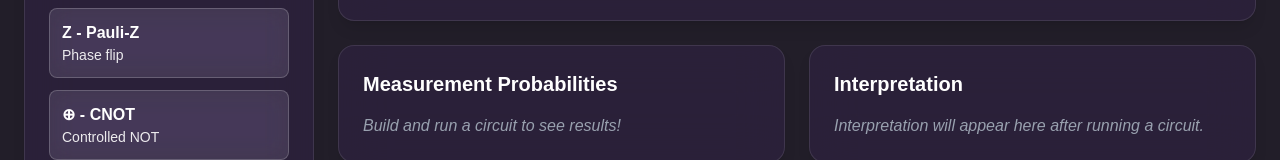
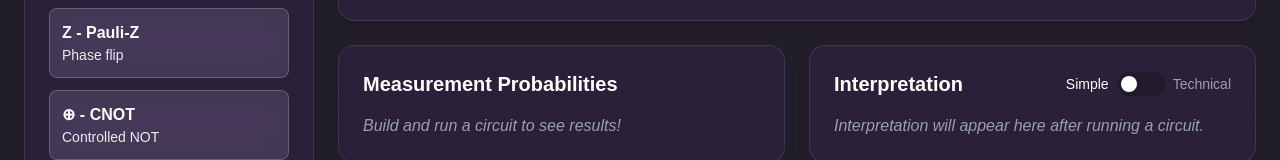
Before and after one commit to EdwinNgui/SpurHacks, a Next.js app: page /quantassist in a window 1280 px wide. Shown: the part 513-673 px from the top of the page. Built offline with nearby package versions, Linux system fonts and the light colour scheme.

Commit message:
feat: simple technical interpretation

```diff
--- a/src/app/quantassist/page.tsx
+++ b/src/app/quantassist/page.tsx
@@ -2,7 +2,7 @@
 
 import React, { useState } from 'react';
 import { runCircuit } from '@/lib/simulation';
-import { Circuit, Gate } from '@/lib/types';
+import { Circuit, Gate, Complex } from '@/lib/types';
 
 // Type definitions
 interface QuantumGate {
@@ -42,6 +42,8 @@ export default function QuantumCircuitAssistantPage() {
   const [circuit, setCircuit] = useState<QuantumGate[]>([]);
   const [draggedGate, setDraggedGate] = useState<GateTemplate | null>(null);
   const [simulationResult, setSimulationResult] = useState<SimulationResult | null>(null);
+  const [finalStateVector, setFinalStateVector] = useState<Complex[] | null>(null);
+  const [interpretationMode, setInterpretationMode] = useState<'simple' | 'technical'>('simple');
   const [userQuery, setUserQuery] = useState<string>('');
   const [aiResponse, setAiResponse] = useState<string>('');
   const [isProcessing, setIsProcessing] = useState<boolean>(false);
@@ -218,6 +220,7 @@ export default function QuantumCircuitAssistantPage() {
 
     // 2. Run the simulation using the backend.
     const finalStateVector = runCircuit(backendCircuit, numQubits);
+    setFinalStateVector(finalStateVector);
 
     // 3. Process the results.
     const probabilities: SimulationResult = {};
@@ -256,6 +259,7 @@ export default function QuantumCircuitAssistantPage() {
   const clearCircuit = () => {
     setCircuit([]);
     setSimulationResult(null);
+    setFinalStateVector(null);
     setAiResponse('');
   };
 
@@ -471,20 +475,54 @@ export default function QuantumCircuitAssistantPage() {
               </div>
               {/* Interpretation Section */}
               <div className="bg-[#3f2a61]/30 backdrop-blur-xl border border-white/10 rounded-2xl shadow-lg p-6 flex flex-col">
-                <h3 className="text-xl font-semibold mb-4 text-white">Interpretation</h3>
+                <div className="flex justify-between items-center mb-4">
+                  <h3 className="text-xl font-semibold text-white">Interpretation</h3>
+                  <div className="flex items-center gap-2">
+                      <span className={`text-sm ${interpretationMode === 'simple' ? 'text-white' : 'text-gray-400'}`}>Simple</span>
+                      <button
+                          onClick={() => setInterpretationMode(interpretationMode === 'simple' ? 'technical' : 'simple')}
+                          className="w-12 h-6 rounded-full p-1 bg-black/20 flex items-center transition-colors"
+                      >
+                          <div
+                              className={`w-4 h-4 rounded-full bg-white transform transition-transform ${
+                                  interpretationMode === 'technical' ? 'translate-x-6' : ''
+                              }`}
+                          />
+                      </button>
+                      <span className={`text-sm ${interpretationMode === 'technical' ? 'text-white' : 'text-gray-400'}`}>Technical</span>
+                  </div>
+                </div>
+
                 {simulationResult ? (
+                  <>
+                    {interpretationMode === 'simple' ? (
                       <div className="mt-2 p-3 bg-black/20 rounded-lg flex-1 border border-white/10">
                         <h4 className="font-semibold text-white mb-2">Result Analysis:</h4>
                         <p className="text-sm text-gray-300">
                           Each |state⟩ represents a possible measurement outcome.<br />
-                      The percentages show the probability of measuring each state.<br />
+                          The percentages show the probability of observing each state when the qubits are measured.<br />
                           {Object.keys(simulationResult).length > 1 ? (
-                        <>Multiple outcomes indicate <b>quantum superposition</b>!</>
+                            <>This mix of outcomes indicates the circuit has created <b>quantum superposition</b>!</>
                           ) : (
-                        <>Single outcome indicates a <b>classical state</b>.</>
+                            <>A single outcome suggests the circuit produced a <b>classical state</b>.</>
                           )}
                         </p>
                       </div>
+                    ) : (
+                      <div className="mt-2 p-3 bg-black/40 rounded-lg flex-1 border border-white/10 text-sm text-gray-300 overflow-y-auto" style={{maxHeight: '300px'}}>
+                          <h4 className="font-semibold text-white mb-2">Technical Details:</h4>
+                          <p className="mb-2">The final state of the system is described by a state vector in a Hilbert space of dimension 2<sup>{numQubits}</sup>. Each component is a complex amplitude for a basis state.</p>
+                          <div className="font-mono text-xs whitespace-pre-wrap break-words bg-black/20 p-2 rounded">
+                              {finalStateVector && finalStateVector.map((c, i) =>
+                                  `|${i.toString(2).padStart(numQubits, '0')}⟩: ${c[0].toFixed(3)} + ${c[1].toFixed(3)}i`
+                              ).join('\n')}
+                          </div>
+                          <p className="mt-2">
+                              The probability of measuring a state is the squared magnitude of its amplitude: P = |a+bi|² = a² + b².
+                          </p>
+                      </div>
+                    )}
+                  </>
                 ) : (
                   <p className="text-gray-400 italic flex-1">Interpretation will appear here after running a circuit.</p>
                 )}
```
Lines whose indentation alone changed are shown as unchanged.
